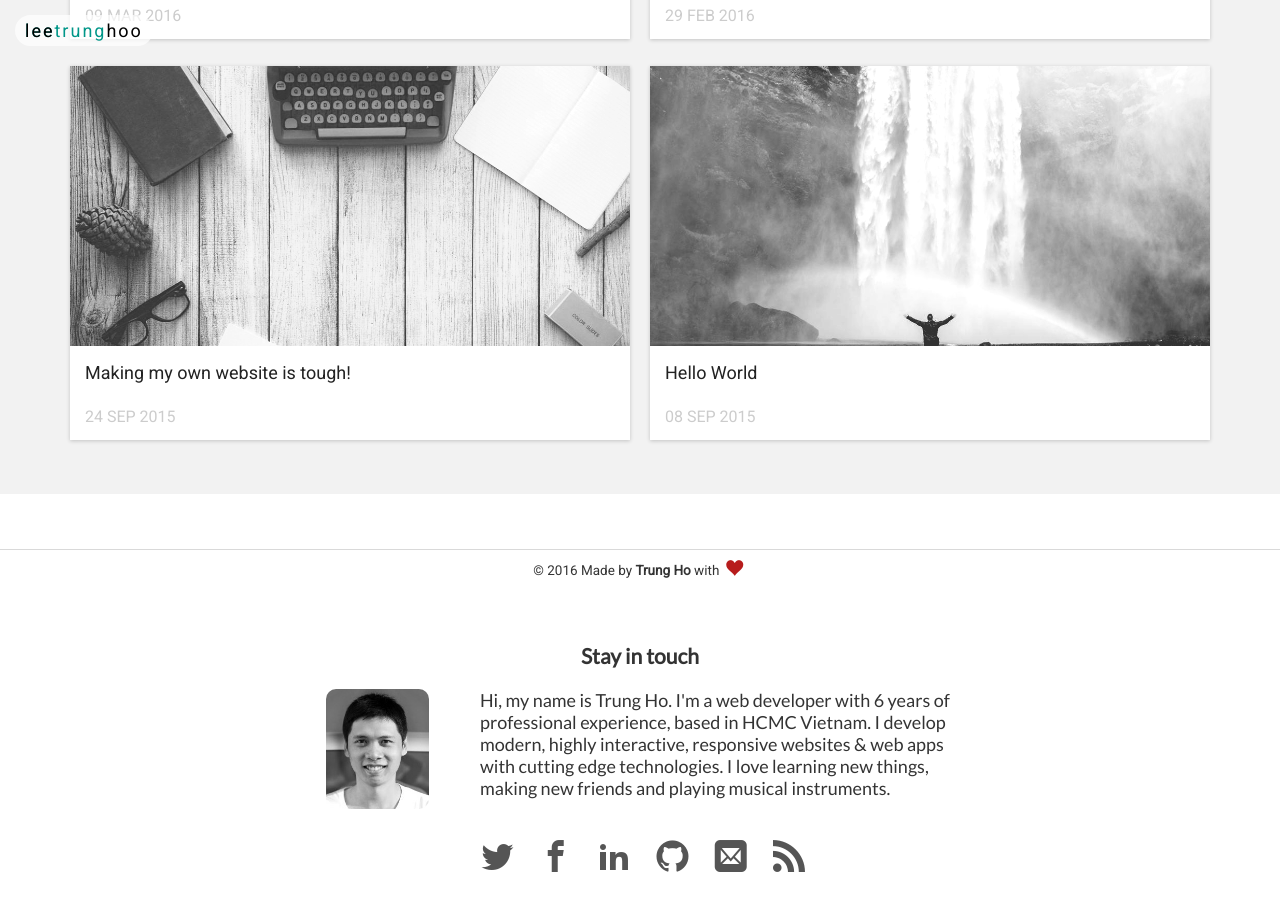
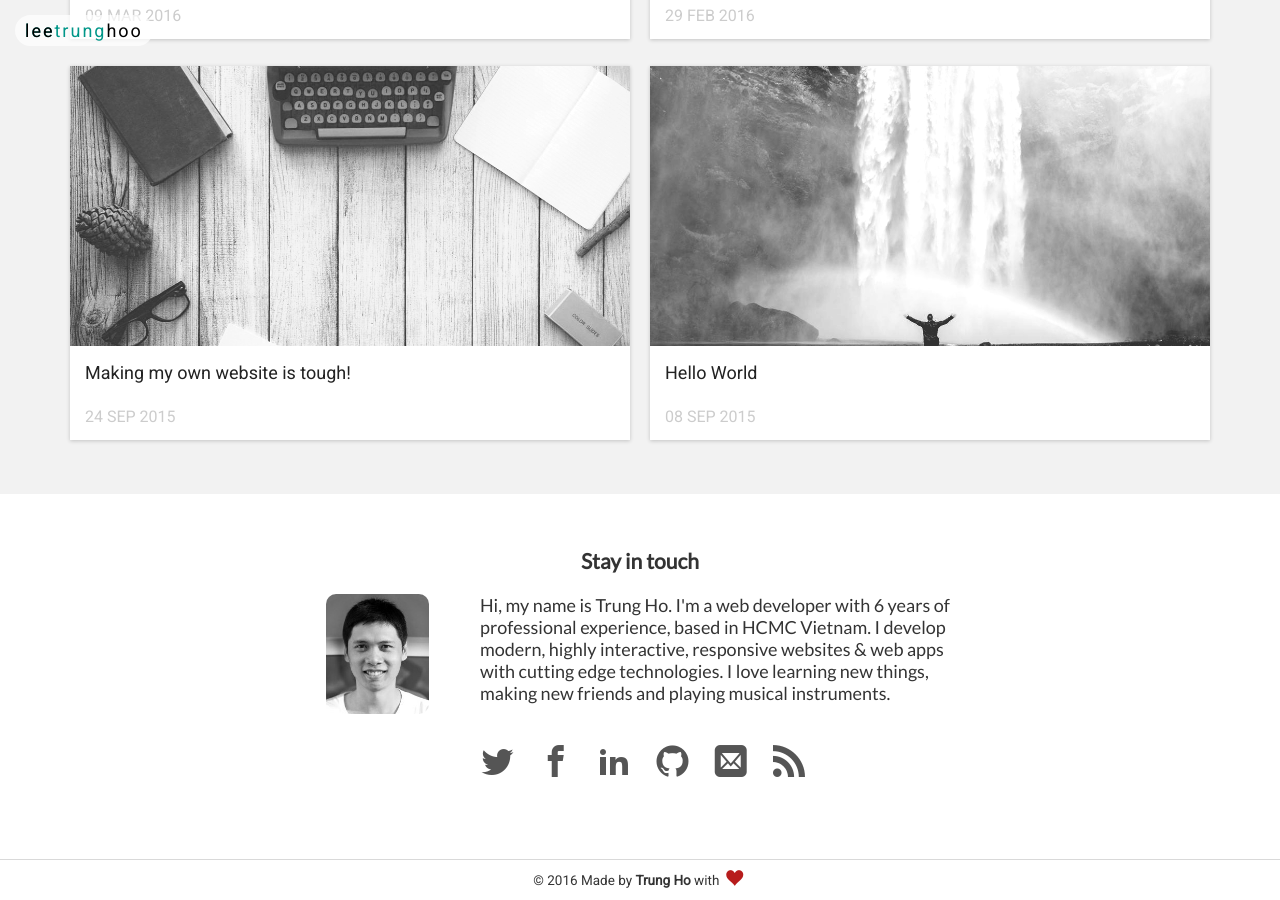
Before and after one commit to leetrunghoo/leetrunghoo.github.io, a Jekyll site: the page built from index.html, in a window 1280 px wide and 900 px high, scrolled down 1330 px. Built offline with Jekyll 4.4.1, drawn with Linux system fonts in a browser that asks for light colours; some web fonts are replaced.

```diff
--- a/index.html
+++ b/index.html
@@ -56,14 +56,14 @@
         </div>
     </section>
 
+    {% include subscribe.html %}
+
     <hr class="u-clearHr"/>
     <footer class="section--footer">
       © 2016 Made by <strong>Trung Ho</strong> with <div class="icon-heart heart-beating"></div>
     </footer>
 </article>
 
-{% include subscribe.html %}
-
 <script type="text/javascript">
     document.querySelector('article').style.display = 'none';
 </script>
```
